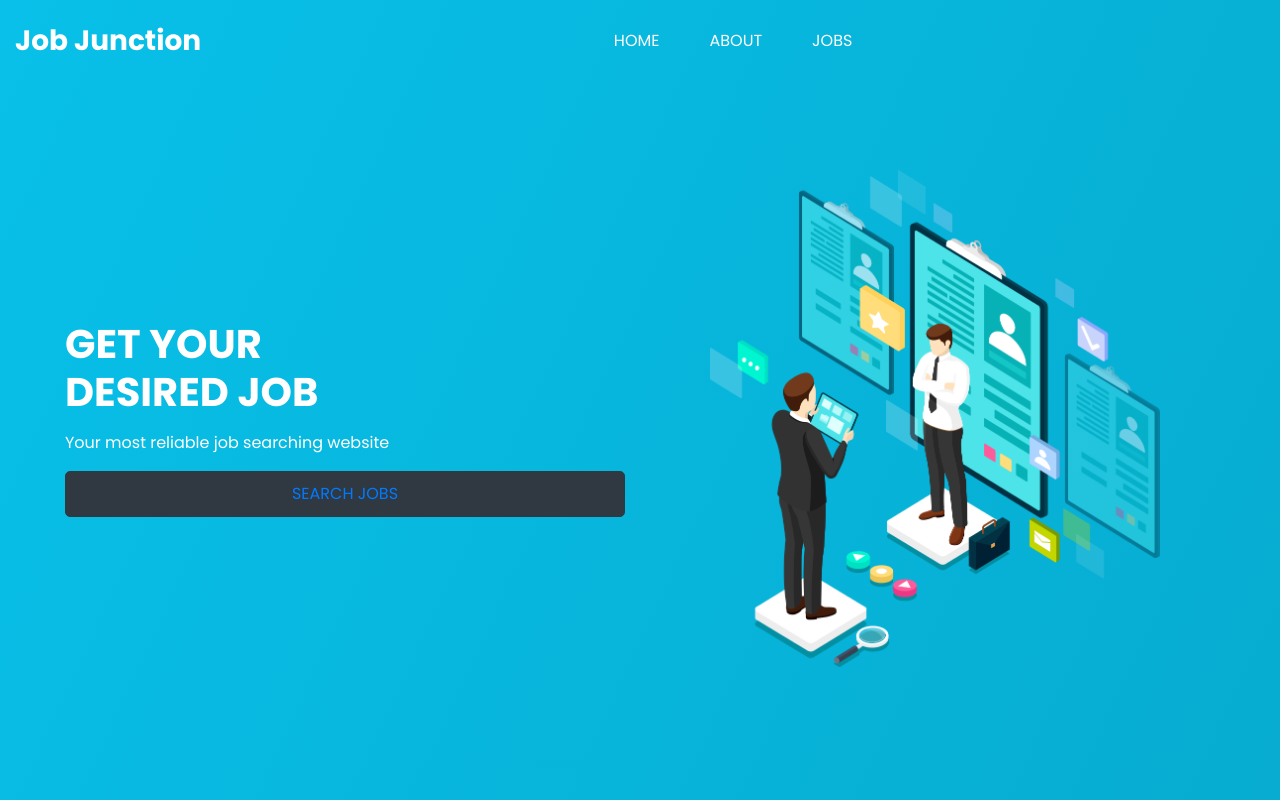
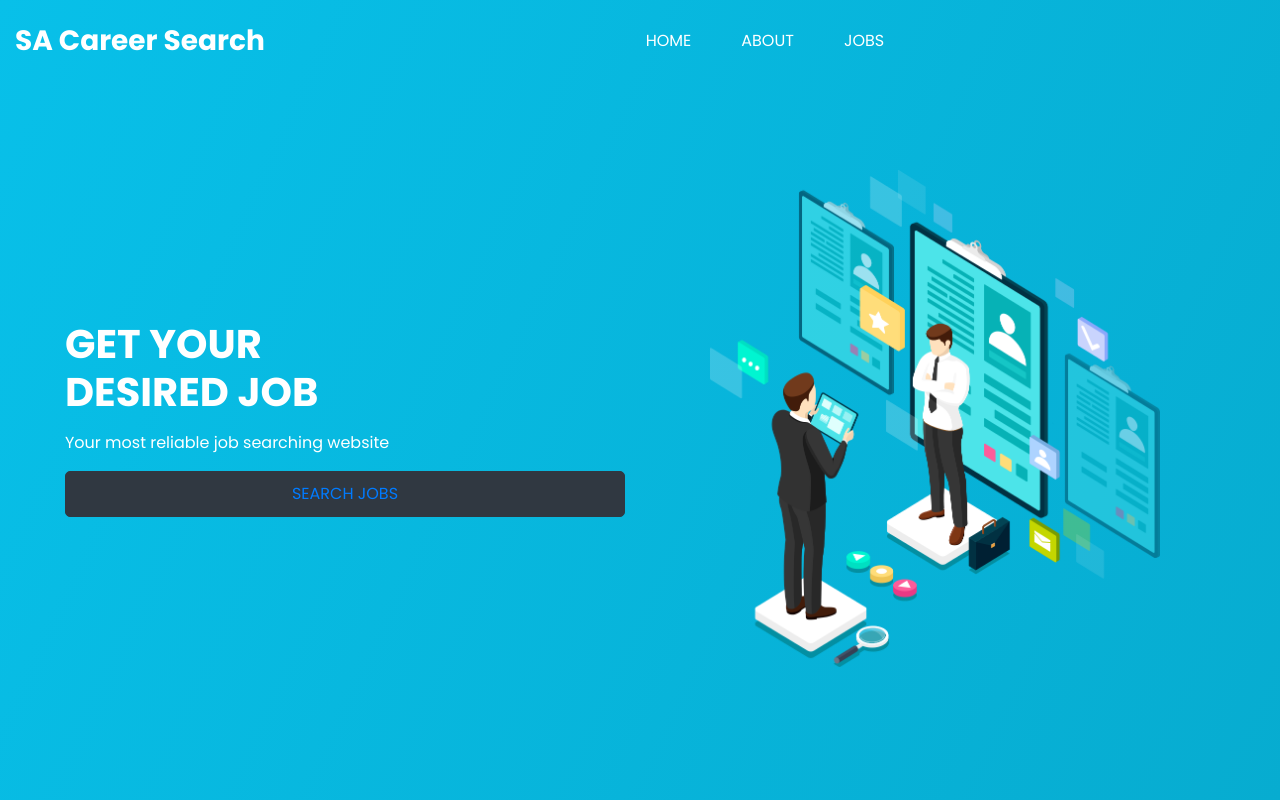
Before and after one commit to NdumisoBlose/Job-Junction-Website, a plain HTML site: page index.html in a window 1280 px wide. Shown: the top 800 px of the page. Drawn offline with nearby package versions, Linux system fonts and the light colour scheme.

Commit message:
Update index.html

```diff
--- a/index.html
+++ b/index.html
@@ -13,7 +13,7 @@
   <meta name="author" content="" />
   <link rel="shortcut icon" href="images/favicon.png" type="image/x-icon">
 
-  <title>Job Junction</title>
+  <title>SA Career Search</title>
 
 
   <!-- bootstrap core css -->
@@ -35,6 +35,8 @@
   <link href="css/style.css" rel="stylesheet" />
   <!-- responsive style -->
   <link href="css/responsive.css" rel="stylesheet" />
+  <script async src="https://pagead2.googlesyndication.com/pagead/js/adsbygoogle.js?client=ca-pub-2652541980028865"
+     crossorigin="anonymous"></script>
 
 </head>
 
@@ -47,7 +49,7 @@
         <nav class="navbar navbar-expand-lg custom_nav-container ">
           <a class="navbar-brand" href="index.html">
             <span>
-              Job Junction
+              SA Career Search
             </span>
           </a>
 
@@ -1184,7 +1186,7 @@
         <div class="col-md-4">
           <div class="info_logo_box">
             <a href="index.html">
-              Job Junction
+              SA Career Search
             </a>
             <p>
               Your most reliable job searching website!
```
